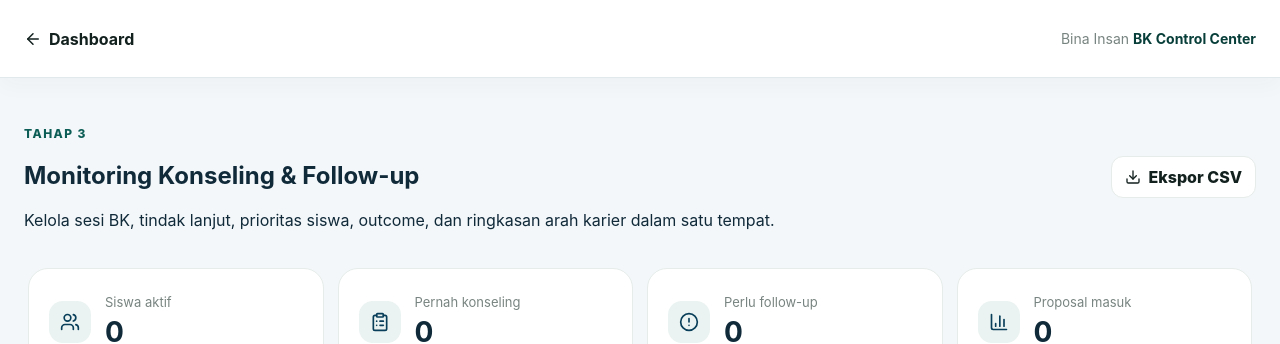
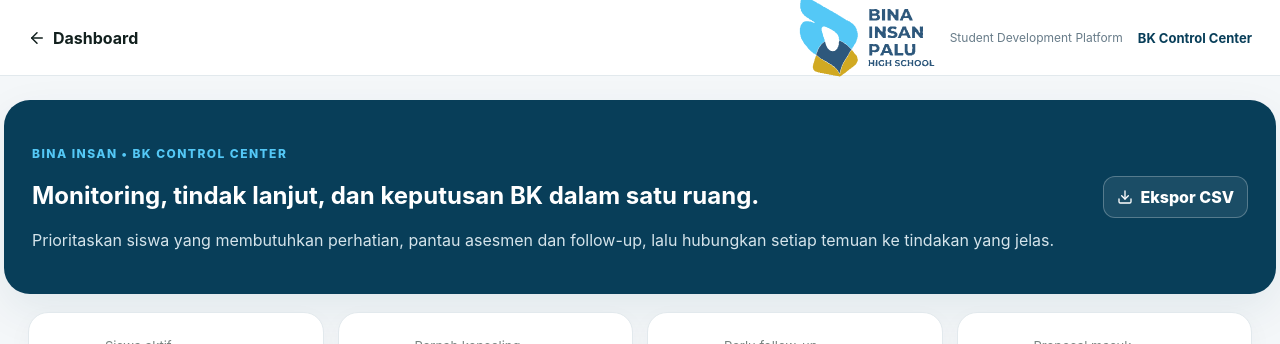
Before and after one commit to mohikbalabdkasim02-cyber/konselingikbal, a Next.js app: page /counseling in a window 1280 px wide. Shown: the top 344 px of the page. Built offline with nearby package versions, Linux system fonts and the light colour scheme; no server answers; the database is empty.

Commit message:
Stage 6.2 align BK Control Center with Bina Insan visual system

```diff
--- a/app/counseling/page.tsx
+++ b/app/counseling/page.tsx
@@ -4,6 +4,7 @@ import Link from "next/link";
 import { useEffect, useMemo, useRef, useState } from "react";
 import { ArrowLeft, CalendarClock, Check, CheckCircle2, ChevronDown, ClipboardList, Plus, Search, Users, AlertCircle, BarChart3, Download, GraduationCap, X } from "lucide-react";
 import { supabase } from "@/lib/supabase";
+import { BrandLogo } from "@/components/brand/BrandLogo";
 import "./stage3.css";
 
 type Row = {
@@ -45,9 +46,12 @@ export default function CounselingPage(){
 
   function exportCsv(){const header=["Nama","Kelas","Tingkat","Arah Karier","Target Pendidikan","Proposal","Pernah Konseling","Follow-up Aktif","Follow-up Berikutnya"];const body=filtered.map(r=>[r.full_name,r.class_name,String(r.grade),r.career_direction||"",r.education_target||"",String(r.proposal_version),r.has_counseling?"Ya":"Tidak",String(r.open_follow_ups),r.next_follow_up_at||""]);const csv=[header,...body].map(row=>row.map(v=>`"${String(v).replaceAll('"','""')}"`).join(",")).join("\n");const blob=new Blob(["\ufeff"+csv],{type:"text/csv;charset=utf-8"});const url=URL.createObjectURL(blob);const a=document.createElement("a");a.href=url;a.download=`monitoring-bk-${new Date().toISOString().slice(0,10)}.csv`;a.click();URL.revokeObjectURL(url);}
 
-  return <main className="student-workspace-page">
-    <header className="student-workspace-topbar"><Link href="/" className="back-link"><ArrowLeft size={18}/> Dashboard</Link><div className="workspace-brand">Bina Insan <strong>BK Control Center</strong></div></header>
-    <section className="student-hero"><div><p className="eyebrow">TAHAP 3</p><h1>Monitoring Konseling & Follow-up</h1><p>Kelola sesi BK, tindak lanjut, prioritas siswa, outcome, dan ringkasan arah karier dalam satu tempat.</p></div><div className="stage3-actions"><button className="stage3-action-btn" onClick={exportCsv}><Download size={16}/> Ekspor CSV</button></div></section>
+  return <main className="student-workspace-page stage62-control">
+    <header className="student-workspace-topbar">
+      <Link href="/" className="back-link"><ArrowLeft size={18}/> Dashboard</Link>
+      <div className="workspace-brand"><BrandLogo compact/><span>Student Development Platform</span><strong>BK Control Center</strong></div>
+    </header>
+    <section className="student-hero"><div><p className="eyebrow">BINA INSAN • BK CONTROL CENTER</p><h1>Monitoring, tindak lanjut, dan keputusan BK dalam satu ruang.</h1><p>Prioritaskan siswa yang membutuhkan perhatian, pantau asesmen dan follow-up, lalu hubungkan setiap temuan ke tindakan yang jelas.</p></div><div className="stage3-actions"><button className="stage3-action-btn" onClick={exportCsv}><Download size={16}/> Ekspor CSV</button></div></section>
     {msg&&<div className="workspace-message">{msg}</div>}
     <div className="stats-grid stage3-stats"><Metric label="Siswa aktif" value={stats.total} icon={<Users size={20}/>}/><Metric label="Pernah konseling" value={stats.counseled} icon={<ClipboardList size={20}/>}/><Metric label="Perlu follow-up" value={stats.follow} icon={<AlertCircle size={20}/>}/><Metric label="Proposal masuk" value={stats.proposal} icon={<BarChart3 size={20}/>}/></div>
 
```
